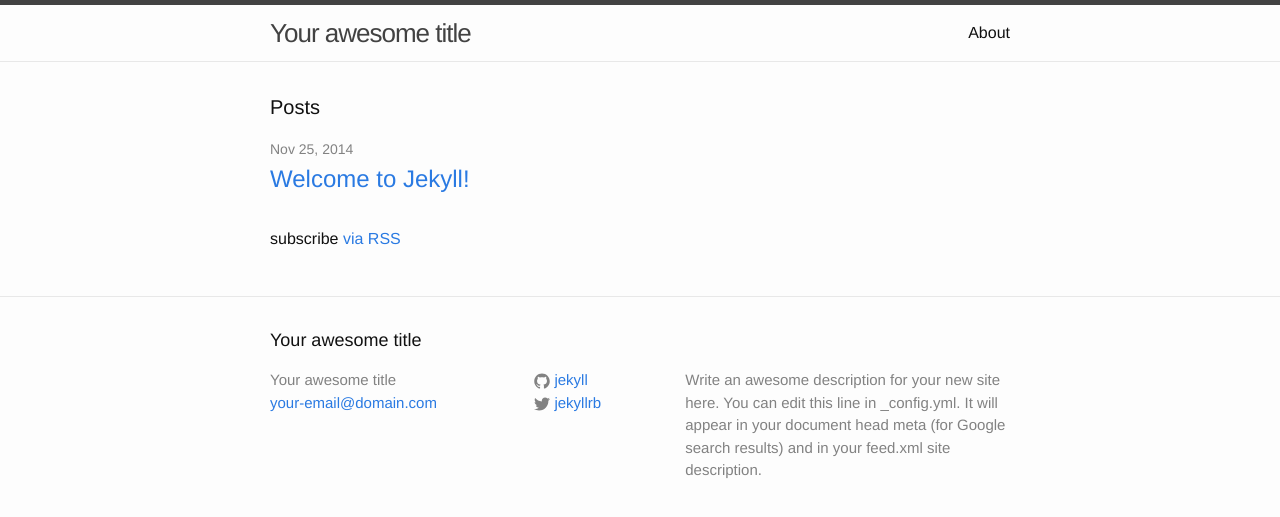
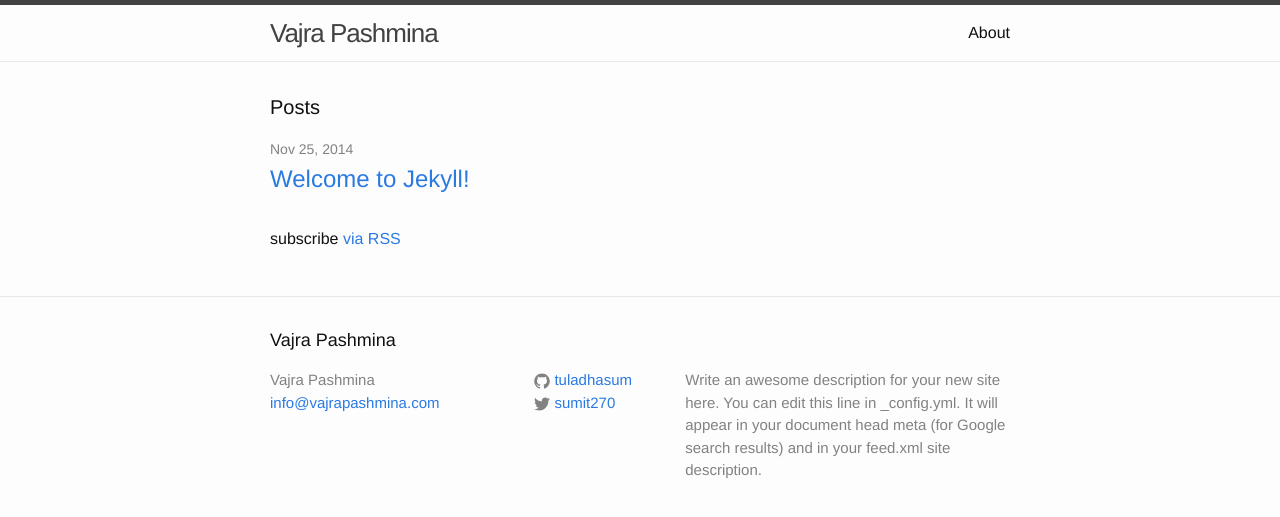
Before and after one commit to tuladhasum/VajraPash, a Jekyll site: the page built from index.html, in a window 1280 px wide. Shown: the top 517 px of the page. Built offline with Jekyll 4.4.1, drawn with Linux system fonts in a browser that asks for light colours.

Commit message:
update site title

```diff
--- a/_config.yml
+++ b/_config.yml
@@ -1,14 +1,14 @@
 # Site settings
-title: Your awesome title
-email: your-email@domain.com
+title: Vajra Pashmina
+email: info@vajrapashmina.com
 description: > # this means to ignore newlines until "baseurl:"
   Write an awesome description for your new site here. You can edit this
   line in _config.yml. It will appear in your document head meta (for
   Google search results) and in your feed.xml site description.
 baseurl: "" # the subpath of your site, e.g. /blog/
-url: "http://yourdomain.com" # the base hostname & protocol for your site
-twitter_username: jekyllrb
-github_username:  jekyll
+url: "http://vajrapashmina.com" # the base hostname & protocol for your site
+twitter_username: sumit270
+github_username:  tuladhasum
 
 # Build settings
 markdown: kramdown
```
Also changed, not shown: 4 other files.
